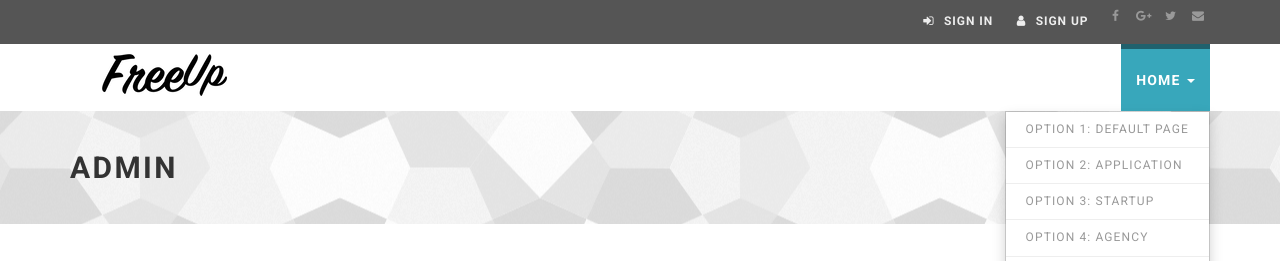
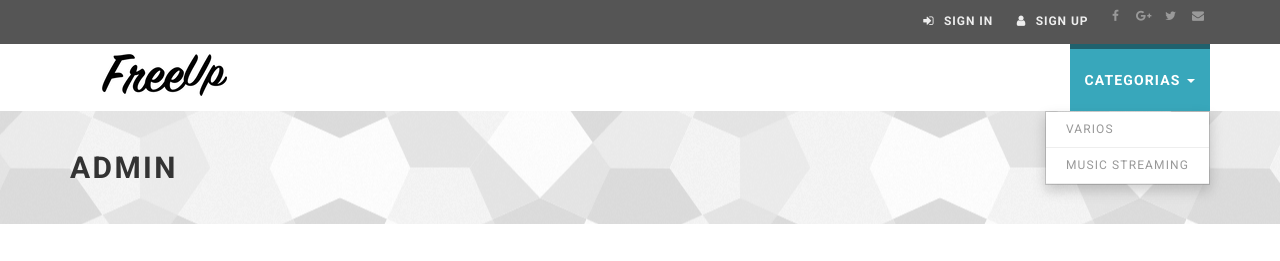
Before and after one commit to elias174/FreeUpp, a Django app: a page that uses store/templates/base.html in a window 1280 px wide, after a click on "CATEGORIAS". Shown: the top 261 px of the page. Run offline with Django 3.2, Linux system fonts and the light colour scheme; data comes from the database, SQL or seed files in the repository; both versions use the stored data as it was after the commit; parts of the project's set-up code (start-up, migrations or seed data) failed here and were passed over; some libraries are stand-ins or nearby versions.

Commit message:
Added category menus

```diff
--- a/store/templates/base.html
+++ b/store/templates/base.html
@@ -92,18 +92,8 @@
 
                         <ul class="nav navbar-nav navbar-right">
                             <li class="dropdown">
-                                <a href="javascript: void(0)" class="dropdown-toggle" data-toggle="dropdown">Home <b class="caret"></b></a>
-                                <ul class="dropdown-menu">
-                                    <li><a href="index.html">Option 1: Default Page</a>
-                                    </li>
-                                    <li><a href="index2.html">Option 2: Application</a>
-                                    </li>
-                                    <li><a href="index3.html">Option 3: Startup</a>
-                                    </li>
-                                    <li><a href="index4.html">Option 4: Agency</a>
-                                    </li>
-                                    <li><a href="index5.html">Option 5: Portfolio</a>
-                                    </li>
+                                <a id="category-select" href="javascript: void(0)" class="dropdown-toggle" data-toggle="" onclick="category_loads()">Categorias <b class="caret"></b></a>
+                                <ul id="menu-category" class="dropdown-menu">
                                 </ul>
                             </li>
                             {% if user.is_authenticated %}
@@ -175,3 +165,21 @@
 <script src="{% static "js/front.js" %}"></script>
 <!-- owl carousel -->
 <script src="{% static "js/owl.carousel.min.js" %}"></script>
+<script>
+    var categories;
+    $.ajax({
+        url: "{% url 'ajax_categories' %}",
+        method: 'GET',
+        dataType: 'json',
+        success: function (data) {
+            categories = data['categories'];
+        }
+    });
+    function category_loads() {
+        $("#category-select").attr('data-toggle', 'dropdown');
+        for(var i=0; i<categories.length; i++){
+            var url_category = '"{% url 'categories' pk=2 %}"'.replace("2", categories[i][0]);
+            $('#menu-category').append('<li><a href='+ url_category +'>' + categories[i][1] + '</a> </li>')
+        }
+    }
+</script>
--- a/store/urls.py
+++ b/store/urls.py
@@ -5,5 +5,7 @@ from . import views
 urlpatterns = [
     url(r'^$', views.index, name='index'),
     url(r'^add', views.add_product, name='add_product'),
-    url(r'^detail/(?P<pk>[0-9]+)/$', views.detail_product, name='detail_product')
+    url(r'^ajax-categories', views.get_categories, name='ajax_categories'),
+    url(r'^detail/(?P<pk>[0-9]+)/$', views.detail_product, name='detail_product'),
+    url(r'^category/(?P<pk>[0-9]+)/$', views.category_products, name='categories')
 ]
--- a/store/views.py
+++ b/store/views.py
@@ -5,13 +5,19 @@ from django.contrib.auth.decorators import login_required
 from django.shortcuts import render, redirect, get_object_or_404
 from django.views.decorators.csrf import csrf_exempt
 
-from django.http import HttpResponse
+from django.http import HttpResponse, JsonResponse
 
 from .forms import ProductForm
-from .models import Product
+from .models import Product, Category
+
 
 def index(request):
     products = Product.objects.all().order_by('timestamp')
+    return render(request, 'index.html', {'products': products})
+
+
+def category_products(request, pk):
+    products = Product.objects.filter(category=pk).order_by('timestamp')
     return render(request, 'index.html', {'products': products})
 
 
@@ -33,3 +39,8 @@ def add_product(request):
 def detail_product(request, pk):
     product = get_object_or_404(Product, pk=pk)
     return render(request, 'detail_product.html', {'product': product})
+
+@csrf_exempt
+def get_categories(request):
+    categories = Category.objects.all().values_list('id', 'name')
+    return JsonResponse({'categories': list(categories)})
```
Also changed, not shown: db.sqlite3.
